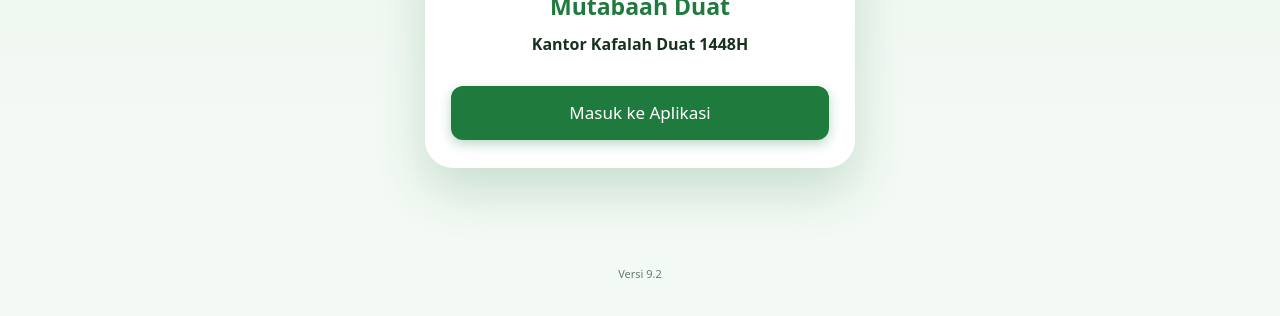
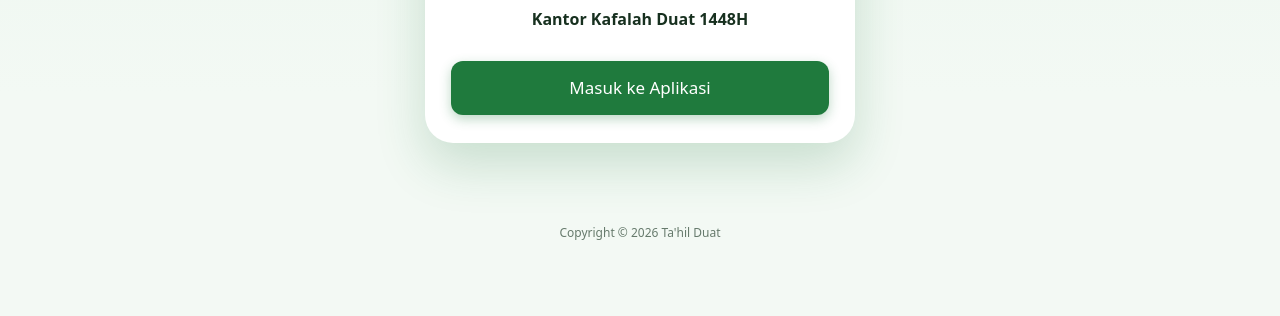
Before and after one commit to tahilduat-ctrl/dai-arrisalah, a plain HTML site: page index.html in a window 1280 px wide. Shown: the part 474-790 px from the top of the page. Drawn offline with nearby package versions, Linux system fonts and the light colour scheme.

Commit message:
Add files via upload

```diff
--- a/index.html
+++ b/index.html
@@ -34,7 +34,7 @@ a{color:var(--g)}
 .sw{display:inline-block;width:11px;height:11px;border-radius:3px;margin-inline-end:7px;vertical-align:-1px}
 .gridd{display:grid;grid-template-columns:repeat(auto-fill,minmax(96px,1fr));gap:12px;text-align:center}.gridd div{font-size:13px;line-height:1.3}
 body.landing{background:linear-gradient(180deg,var(--gl) 0,var(--bg) 70%)}body.landing .hl{display:none}
-.land{min-height:calc(100vh - 150px);display:flex;align-items:center;justify-content:center;padding:6px}
+.land{min-height:calc(100vh - 200px);display:flex;align-items:center;justify-content:center;padding:6px}
 .lcard{background:var(--card);border-radius:28px;padding:34px 26px 28px;box-shadow:0 22px 50px rgba(31,122,61,.2);max-width:430px;width:100%;position:relative;overflow:hidden;text-align:center}
 .lcard::before{content:"";position:absolute;inset:0 0 auto 0;height:7px;background:linear-gradient(90deg,#1f7a3d,#35a35a)}
 .lcard img{width:min(250px,72%);background:#fff;border-radius:20px;padding:14px;margin:6px auto 18px;display:block;box-shadow:0 6px 20px rgba(0,0,0,.07)}
@@ -58,7 +58,7 @@ table[hidden]{display:none}
 .login{text-align:center}.login img{width:90px;margin:8px auto}
 </style></head><body>
 <header><img class="hl" src="logo-full.png" alt="Yayasan Peduli Kemanusiaan Arrisalah"><b translate="no"></b><button class="lg" id="lg" onclick="toggleLang()"></button><span id="who"></span></header>
-<main id="app"><p class="mu">Memuat…</p></main><div class="mu" style="text-align:center;font-size:11px;margin:8px 0 4px">Versi 9.2</div><div id="nv"></div>
+<main id="app"><p class="mu">Memuat…</p></main><footer translate="no" style="text-align:center;font-size:12px;color:var(--mu);padding:16px 10px 4px">Copyright © 2026 Ta'hil Duat</footer><div id="nv"></div>
 <script src="https://cdn.jsdelivr.net/npm/@supabase/supabase-js@2.45.4/dist/umd/supabase.min.js"></script>
 <script src="config.js"></script>
 <script>
```
